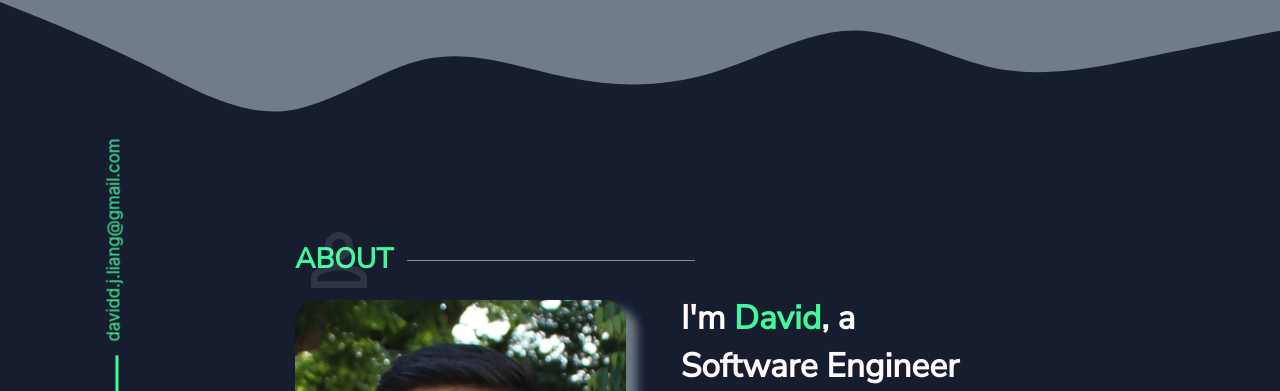
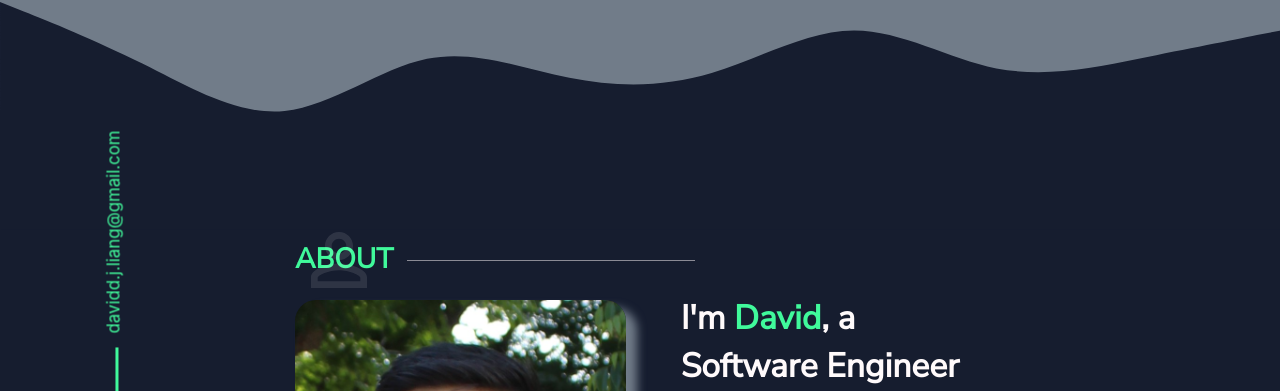
Before and after one commit to smpledvid/Portfolio, a React (Create React App) app: page / in a window 1280 px wide. In both pictures the pointer is over the element "davidd.j.liang@gmail.com". Shown: the part 348-739 px from the top of the page. Built offline with nearby package versions, Linux system fonts and the light colour scheme.

Commit message:
Added animation to hover on email.

```diff
--- a/src/components/HomePage/home-page.scss
+++ b/src/components/HomePage/home-page.scss
@@ -57,7 +57,7 @@
             font-size: 1.2em;
             transform: rotate(-90deg);
             display: none;
-
+            transition: transform 0.3s ease-in-out;
         }
 
         .sidebar-email::before {
@@ -67,6 +67,10 @@
             border-bottom: 3px solid var(--color-secondary);
             margin-top: 0.8em;
             margin-left: -10.5em;
+        }
+
+        .sidebar-email:hover {
+            transform: rotate(-90deg) translateX(8px);
         }
 
         #email {
```
